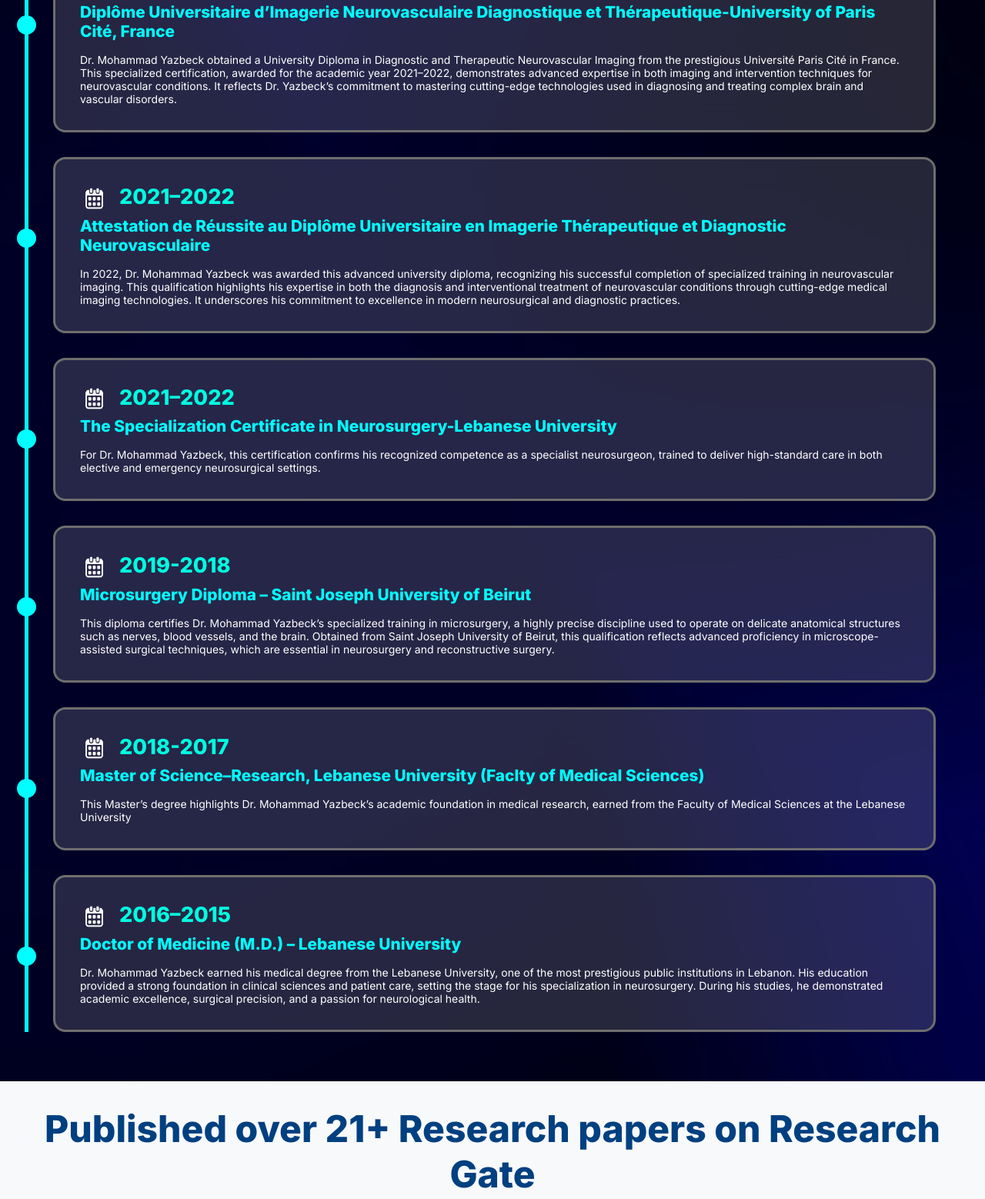
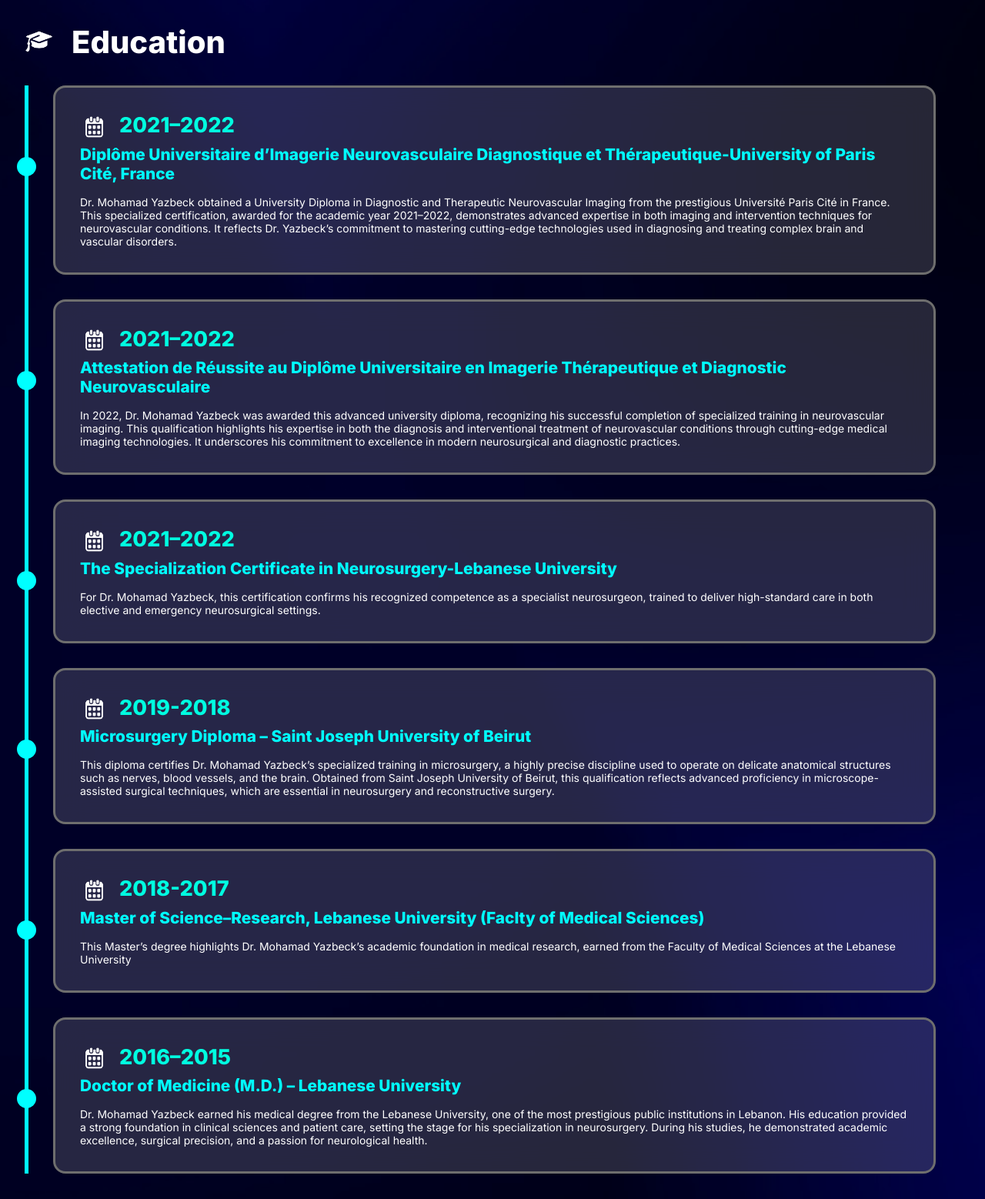
Before and after one commit to SamJ33/Doct.Mhmd, a plain HTML site: page About.html in a window 1280 px wide. Shown: the part 840-2398 px from the top of the page at 77% size. Drawn offline with nearby package versions, Linux system fonts and the light colour scheme.

Commit message:
Update About.html the name and the image

```diff
--- a/About.html
+++ b/About.html
@@ -513,12 +513,12 @@ footer {
 <section class="about-section">
   <div class="about-wrapper">
     <div class="about-image">
-      <img src="Doctor Mohammad Yazbeck-ENH.jpg" alt="Dr. Mohammad Yazbeck">
+      <img src="Doctor Mohamad Yazbeck-ENH.jpg" alt="Dr. Mohamad Yazbeck">
     </div>
     <div class="about-content">
       <h2>About Me</h2>
       <p>
-        Dr. Mohammad Yazbeck is a skilled neurosurgeon with advanced training in France and over a decade of clinical experience. His practice focuses on complex brain and spine surgeries, with a special emphasis on preserving critical neurological functions. He integrates cutting-edge techniques such as awake craniotomy and MRI tractography, and is an active contributor to neurosurgical research through publications on rare conditions and advanced procedures. Dr. Yazbeck is known for combining scientific precision with compassionate, patient-centered care.
+        Dr. Mohamad Yazbeck is a skilled neurosurgeon with advanced training in France and over a decade of clinical experience. His practice focuses on complex brain and spine surgeries, with a special emphasis on preserving critical neurological functions. He integrates cutting-edge techniques such as awake craniotomy and MRI tractography, and is an active contributor to neurosurgical research through publications on rare conditions and advanced procedures. Dr. Yazbeck is known for combining scientific precision with compassionate, patient-centered care.
       </p>
     </div>
   </div>
@@ -544,7 +544,7 @@ footer {
             Diplôme Universitaire d’Imagerie Neurovasculaire Diagnostique et Thérapeutique-University of Paris Cité, France</h3>
             </a>
           <p>
-            Dr. Mohammad Yazbeck obtained a University Diploma in Diagnostic and Therapeutic Neurovascular Imaging from the prestigious Université Paris Cité in France. This specialized certification, awarded for the academic year 2021–2022, demonstrates advanced expertise in both imaging and intervention techniques for neurovascular conditions. It reflects Dr. Yazbeck’s commitment to mastering cutting-edge technologies used in diagnosing and treating complex brain and vascular disorders.
+            Dr. Mohamad Yazbeck obtained a University Diploma in Diagnostic and Therapeutic Neurovascular Imaging from the prestigious Université Paris Cité in France. This specialized certification, awarded for the academic year 2021–2022, demonstrates advanced expertise in both imaging and intervention techniques for neurovascular conditions. It reflects Dr. Yazbeck’s commitment to mastering cutting-edge technologies used in diagnosing and treating complex brain and vascular disorders.
             </p>
         </div>
 <div class="content-box">
@@ -556,7 +556,7 @@ footer {
             Attestation de Réussite au Diplôme Universitaire en Imagerie Thérapeutique et Diagnostic Neurovasculaire</h3>
             </a>
           <p>
-            In 2022, Dr. Mohammad Yazbeck was awarded this advanced university diploma, recognizing his successful completion of specialized training in neurovascular imaging. This qualification highlights his expertise in both the diagnosis and interventional treatment of neurovascular conditions through cutting-edge medical imaging technologies. It underscores his commitment to excellence in modern neurosurgical and diagnostic practices.
+            In 2022, Dr. Mohamad Yazbeck was awarded this advanced university diploma, recognizing his successful completion of specialized training in neurovascular imaging. This qualification highlights his expertise in both the diagnosis and interventional treatment of neurovascular conditions through cutting-edge medical imaging technologies. It underscores his commitment to excellence in modern neurosurgical and diagnostic practices.
 
 </p>
         </div>
@@ -569,7 +569,7 @@ footer {
             The Specialization Certificate in Neurosurgery-Lebanese University</h3>
             </a>
           <p>
-            For Dr. Mohammad Yazbeck, this certification confirms his recognized competence as a specialist neurosurgeon, trained to deliver high-standard care in both elective and emergency neurosurgical settings.
+            For Dr. Mohamad Yazbeck, this certification confirms his recognized competence as a specialist neurosurgeon, trained to deliver high-standard care in both elective and emergency neurosurgical settings.
 
 
           </p>
@@ -583,7 +583,7 @@ footer {
             Microsurgery Diploma – Saint Joseph University of Beirut</h3>
             </a>
           <p>
-           This diploma certifies Dr. Mohammad Yazbeck’s specialized training in microsurgery, a highly precise discipline used to operate on delicate anatomical structures such as nerves, blood vessels, and the brain. Obtained from Saint Joseph University of Beirut, this qualification reflects advanced proficiency in microscope-assisted surgical techniques, which are essential in neurosurgery and reconstructive surgery.
+           This diploma certifies Dr. Mohamad Yazbeck’s specialized training in microsurgery, a highly precise discipline used to operate on delicate anatomical structures such as nerves, blood vessels, and the brain. Obtained from Saint Joseph University of Beirut, this qualification reflects advanced proficiency in microscope-assisted surgical techniques, which are essential in neurosurgery and reconstructive surgery.
 
 </p>
         </div>
@@ -596,7 +596,7 @@ footer {
 Master of Science–Research, Lebanese University (Faclty of Medical Sciences)</h3>
             </a>
           <p>
-            This Master’s degree highlights Dr. Mohammad Yazbeck’s academic foundation in medical research, earned from the Faculty of Medical Sciences at the Lebanese University
+            This Master’s degree highlights Dr. Mohamad Yazbeck’s academic foundation in medical research, earned from the Faculty of Medical Sciences at the Lebanese University
             </p>
         </div>
         <div class="content-box">
@@ -608,7 +608,7 @@ Master of Science–Research, Lebanese University (Faclty of Medical Sciences)</
             Doctor of Medicine (M.D.) – Lebanese University</h3>
             </a>
           <p>
-            Dr. Mohammad Yazbeck earned his medical degree from the Lebanese University, one of the most prestigious public institutions in Lebanon. His education provided a strong foundation in clinical sciences and patient care, setting the stage for his specialization in neurosurgery. During his studies, he demonstrated academic excellence, surgical precision, and a passion for neurological health.
+            Dr. Mohamad Yazbeck earned his medical degree from the Lebanese University, one of the most prestigious public institutions in Lebanon. His education provided a strong foundation in clinical sciences and patient care, setting the stage for his specialization in neurosurgery. During his studies, he demonstrated academic excellence, surgical precision, and a passion for neurological health.
           </p>
         </div>
 
@@ -738,7 +738,7 @@ This case highlights that even in asymptomatic older children, hydrocephalus fro
   <div class="footer-top">
     <!-- <div class="footer-section">
       <h4>About Me</h4>
-      <p>Dr. Mohammad Yazbeck is a neurosurgeon specialized in skull base and minimally invasive spine surgery, combining advanced techniques with patient-focused care.</p>
+      <p>Dr. Mohamad Yazbeck is a neurosurgeon specialized in skull base and minimally invasive spine surgery, combining advanced techniques with patient-focused care.</p>
     </div> -->
     <div class="footer-section">
       <h4>Get in Touch</h4>
```
